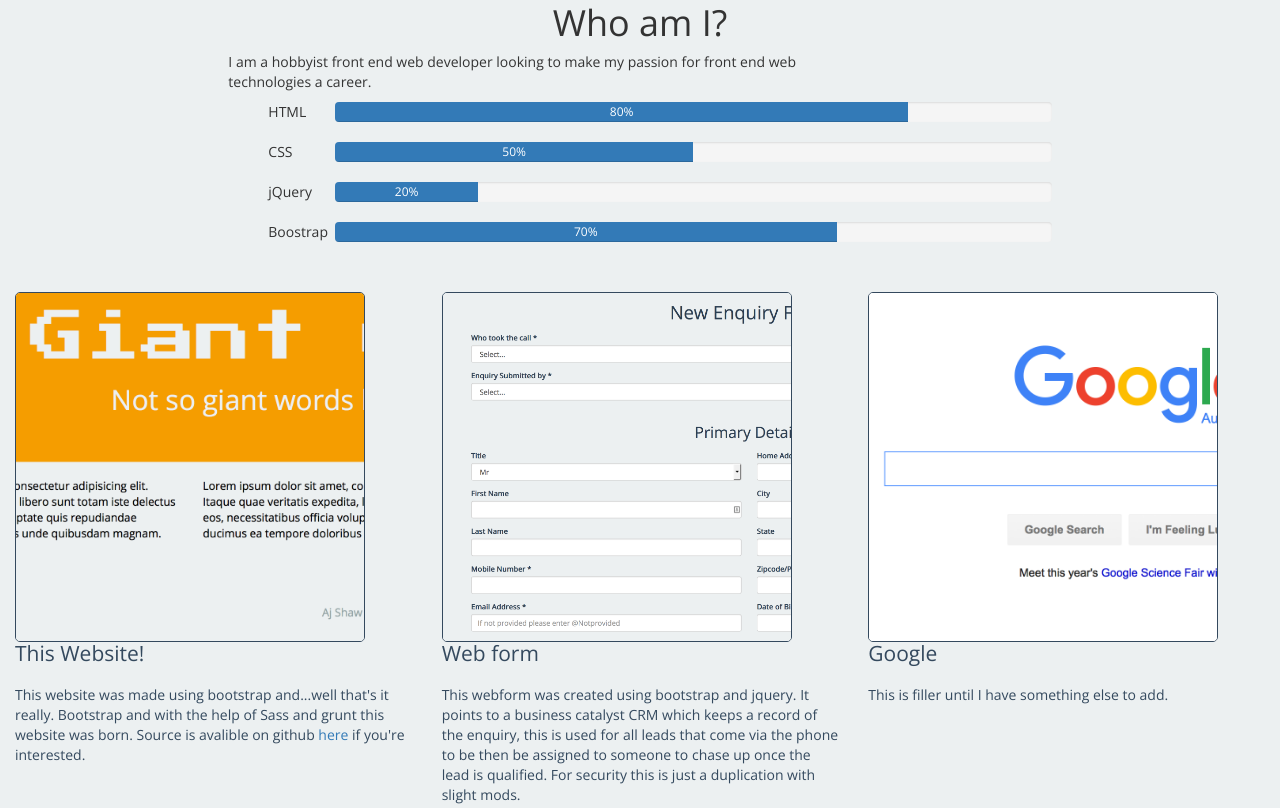
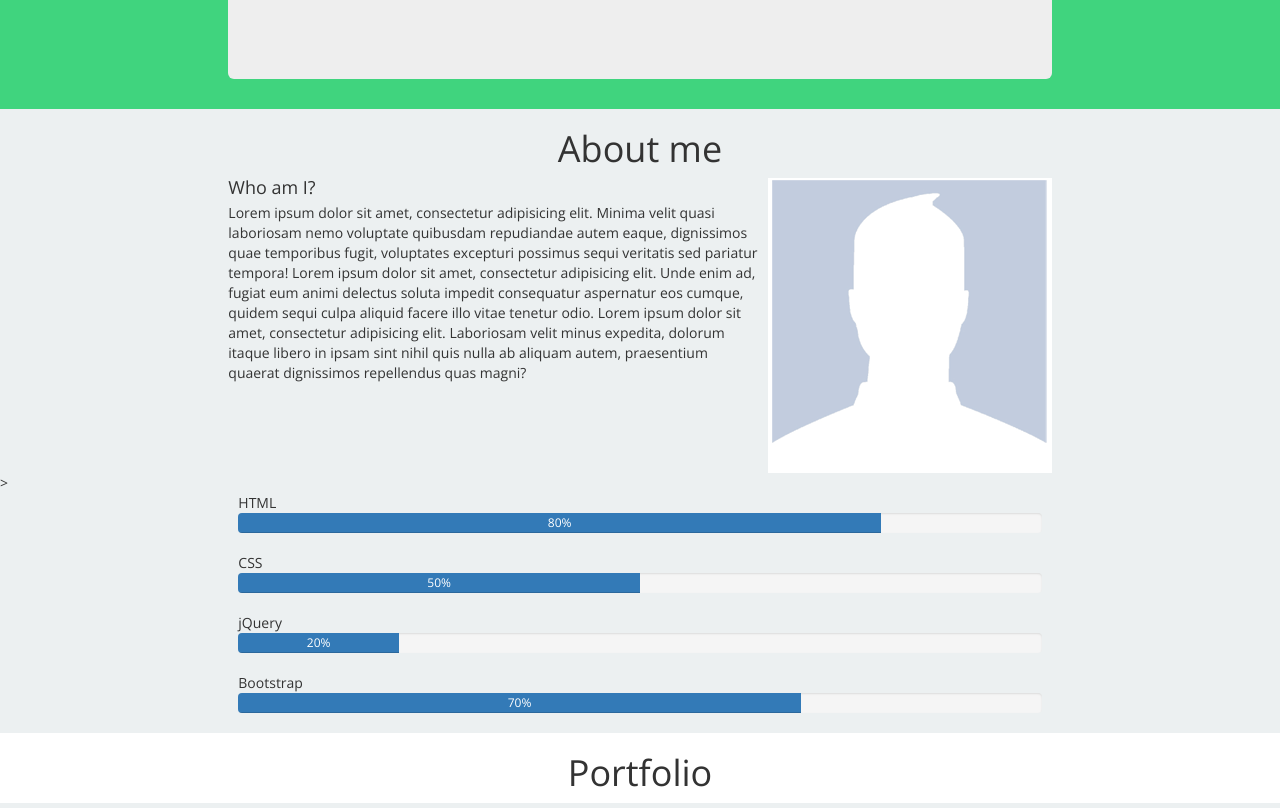
Before and after one commit to Ajshawit/Personal-Website, a website: page dist/index.html in a window 1280 px wide. Shown: the part 375-1183 px from the top of the page. Drawn offline with nearby package versions, Linux system fonts and the light colour scheme.

Commit message:
Modified portfolio and aboutme

```diff
--- a/dist/index.html
+++ b/dist/index.html
@@ -5,8 +5,6 @@
 	<head>
 		<link href='https://fonts.googleapis.com/css?family=Open+Sans|Press+Start+2P' rel='stylesheet' type='text/css'>
 		<link rel="stylesheet" href="bootstrap/css/bootstrap.min.css">
-		<script src="js/jquery.min.js"></script>
-		<script src="bootstrap/js/bootstrap.min.js"></script>
 		<link rel="stylesheet" href="css/main.css">
 	</head>
 	<body>
@@ -42,8 +40,10 @@
 			<div class="container-fluid">
 				<div class="row">
 					<div class="col-md-8 col-md-offset-2">
+						<div class="jumbotron">
 							<h1 class="text-center">Giant words!</h1>
 							<h2 class="text-center">Not so giant words but still a little giant</h2>
+						</div>
 					</div>
 				</div>
 			</div>
@@ -54,45 +54,44 @@
 			<div class="container-fluid">
 				<div class="row">
 					<div class="col-md-8 col-md-offset-2">
-						<h1 class="text-center">Who am I?</h1>
+						<h1 class="text-center">About me</h1>
 					</div>
 				</div>
 				<div class="row">
-					<div class="col-md-6 col-md-offset-2">
-						<p>I am a hobbyist front end web developer looking to make my passion for front end web technologies a career.</p>
+					<div class="col-md-8 col-md-offset-2">
+						<div class="media">
+							<div class="pull-right">
+								<a href="#">
+									<img class="media-object" src="img/profile-placeholder.gif" alt="me">
+								</a>
 							</div>
-					<div class="col-md-2">
-
+							<div class="media-body">
+								<h4 class="media-heading">Who am I?</h4>
+								<p>Lorem ipsum dolor sit amet, consectetur adipisicing elit. Minima velit quasi laboriosam nemo voluptate quibusdam repudiandae autem eaque, dignissimos quae temporibus fugit, voluptates excepturi possimus sequi veritatis sed pariatur tempora! Lorem ipsum dolor sit amet, consectetur adipisicing elit. Unde enim ad, fugiat eum animi delectus soluta impedit consequatur aspernatur eos cumque, quidem sequi culpa aliquid facere illo vitae tenetur odio. Lorem ipsum dolor sit amet, consectetur adipisicing elit. Laboriosam velit minus expedita, dolorum itaque libero in ipsam sint nihil quis nulla ab aliquam autem, praesentium quaerat dignissimos repellendus quas magni?</p>
 							</div>
 						</div>
-
-				<div class="row">
-					<div class="col-md-1 col-md-offset-2">
-						<ul>
-							<li>HTML</li>
-							<li>CSS</li>
-							<li>jQuery</li>
-							<li>Boostrap</li>
-						</ul>
 					</div>
-					<div class="col-md-7">
-						<div class="progress">
-							<div class="progress-bar" role="progressbar" aria-valuenow="80" aria-valuemin="0" aria-valuemax="100" style="width: 80%;">
+				</div>
+				<div class="row">>
+				</div>
+				<div class="col-md-8 col-md-offset-2">
+					HTML<div class="progress">
+						<div class="progress-bar" id="red" role="progressbar" aria-valuenow="80" aria-valuemin="0" aria-valuemax="100" style="width: 80%;">
 							80%
 						</div>
 					</div>
-						<div class="progress">
-							<div class="progress-bar" role="progressbar" aria-valuenow="50" aria-valuemin="0" aria-valuemax="100" style="width: 50%;">
+					CSS<div class="progress">
+						<div class="progress-bar" id="green" role="progressbar" aria-valuenow="50" aria-valuemin="0" aria-valuemax="100" style="width: 50%;">
 							50%
 						</div>
 					</div>
-						<div class="progress">
-							<div class="progress-bar" role="progressbar" aria-valuenow="20" aria-valuemin="0" aria-valuemax="100" style="width: 20%;">
+					jQuery<div class="progress">
+						<div class="progress-bar" id="blue" role="progressbar" aria-valuenow="20" aria-valuemin="0" aria-valuemax="100" style="width: 20%;">
 							20%
 						</div>
 					</div>
-						<div class="progress">
-							<div class="progress-bar" role="progressbar" aria-valuenow="70" aria-valuemin="0" aria-valuemax="100" style="width: 70%;">
+					Bootstrap<div class="progress">
+						<div class="progress-bar" id="orange" role="progressbar" aria-valuenow="70" aria-valuemin="0" aria-valuemax="100" style="width: 70%;">
 							70%
 						</div>
 					</div>
@@ -101,8 +100,13 @@
 		</div>
 	</div>
 	<div id="portfolio">
-			<div class="container-fluid" id="colSection">
+		<div class="container-fluid">
 			<div class="row">
+				<div class="col-md-8 col-md-offset-2">
+					<h1 class="text-center">Portfolio</h1>
+				</div>
+			</div>
+			<div class="row" id="colSection">
 				<div class="col-md-4">
 					<a href="https://github.com/Ajshawit/ajshawit.github.io"><img class="text-center" src="img/ajshaw.net.png" alt="This website!"></a>
 					<h1>This Website!</h1>
@@ -121,13 +125,15 @@
 					<p>This is filler until I have something else to add.</p>
 				</div>
 			</div>
+		</div>
+	</div>
 	<div class="row">
 		<footer>
 			<p class="text-center">Aj Shaw 2015 &copy;</p>
 		</footer>
 	</div>
-			</div>
-		</div>
-	</div>
+	<script src="//code.jquery.com/jquery-1.11.3.min.js"></script>
+	<script src="js/main.min.js"></script>
+	<script src="bootstrap/js/bootstrap.min.js"></script>
 </body>
 </html>
```
Lines whose indentation alone changed are shown as unchanged.
